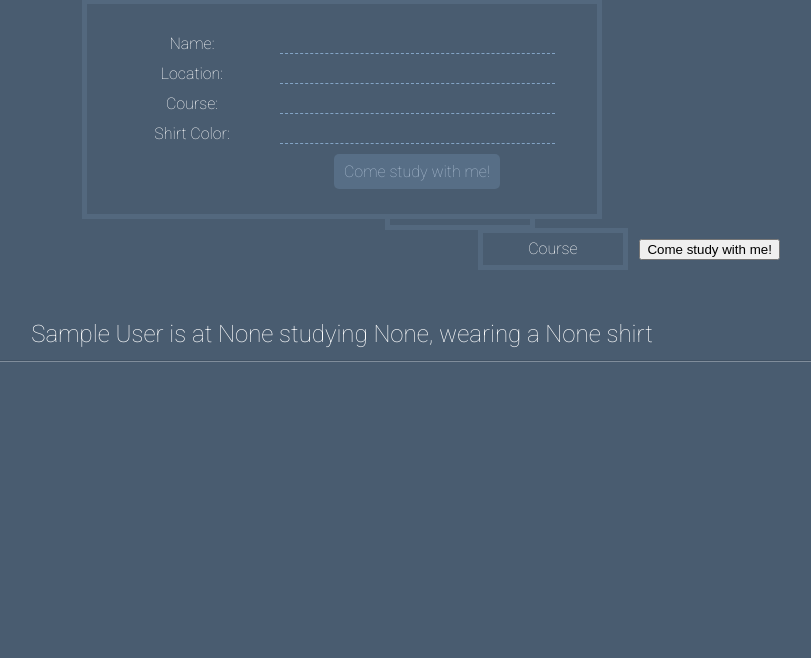
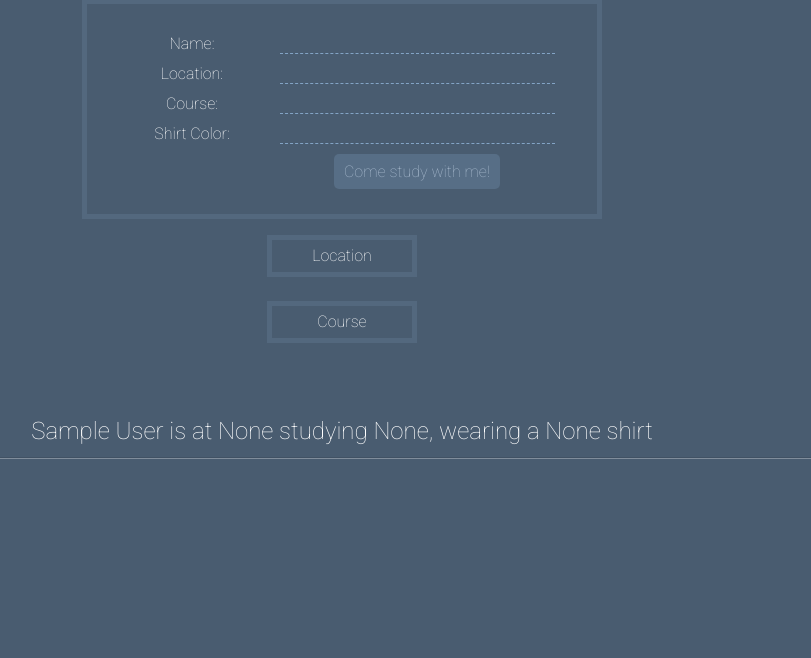
Before and after one commit to leonliang0395/StudyBuddy, a Flask app: page / in a window 1280 px wide; the page is wider, and only the part inside the window is pictured. Shown: the part 138-796 px from the top of that part, without its empty margins (298-1109 px from the left). Before the commit the page ends 500 px from the top of that part, so only its background shows below. Run offline with Flask 2, Linux system fonts and the light colour scheme; the visitor is signed in with stand-in values (Sample User, id 1); data comes from the database, SQL or seed files in the repository; both versions use the stored data as it was after the commit; some libraries are stand-ins or nearby versions.

Commit message:
filtering done

```diff
--- a/Ostrich/static/stylesheet.css
+++ b/Ostrich/static/stylesheet.css
@@ -1,6 +1,10 @@
 
 @font-face {
   font-family: 'Roboto', sans-serif;
+}
+
+form .dropdown {
+  width:25%;
 }
 
 body {
@@ -11,7 +15,7 @@ body {
   background: #495C70;
 }
 
-form {
+.form-style{
   float:left;
   padding-left:42%;
 }
@@ -58,6 +62,7 @@ hr{
 }
 
 #container {
+  display: inline-block;
   margin:auto;
   width: 75%;
   margin-left: auto;
@@ -67,14 +72,25 @@ hr{
 
 #dropdown{
 
-  display: inline-block;
+  display: inline;
   display: relative;
   margin-top: 15%;
+  width: 150px;
+  right: 50px;
   margin-right: auto;
   margin-left:auto;
 
 }
 
+#dropdown2 {
+  display: inline;
+  display: relative;
+  margin-top: 15%;
+  width: 150px;
+  right: 50px;
+  margin-right: auto;
+  margin-left:auto;
+}
 
 
 #feed {
--- a/Ostrich/templates/base.html
+++ b/Ostrich/templates/base.html
@@ -26,27 +26,26 @@
     </div>
 
     <div id="dropdown">
-    <form action="{{ url_for('filtered') }}" method="POST">
-    <select name="location">
+    <form class="dropdown" action="{{ url_for('filterLocation') }}" method="POST">
+    <select name="location" onchange="this.form.submit()">
       <option selected="selected">Location</option>
-      <option value="volvo">Volvo</option>
-      <option value="saab">Saab</option>
-      <option value="mercedes">Mercedes</option>
-      <option value="audi">Audi</option>
+      <option value="Volvo">Volvo</option>
+      <option value="Saab">Saab</option>
+      <option value="Mercedes">Mercedes</option>
+      <option value="Audi">Audi</option>
     </select>
+    </form>
     </div>
 
-    <div id="dropdown">
-    <select name ="course">
+    <div id="dropdown2">
+    <form class="dropdown" action="{{ url_for('filterCourse') }}" method="POST">
+    <select name ="course" onchange="this.form.submit()">
       <option selected="selected">Course</option>
-      <option value="volvo">Volvo</option>
-      <option value="saab">Saab</option>
-      <option value="mercedes">Mercedes</option>
-      <option value="audi">Audi</option>
+      <option value="Volvo">Volvo</option>
+      <option value="Saab">Saab</option>
+      <option value="Mercedes">Mercedes</option>
+      <option value="Audi">Audi</option>
     </select>
-    <label>
-        <span>&nbsp;</span><input type="submit" value="Come study with me!" />
-    </label>
     </form>
     </div>
 
--- a/Ostrich/views.py
+++ b/Ostrich/views.py
@@ -32,9 +32,14 @@ def logged_out():
     feed = models.User.query.all()
     return render_template("index.html", feed=feed, idNum=idNum)
 
-@app.route('/filtered', methods=["GET", "POST"])
-def filtered():
+@app.route('/filterLocation', methods=["GET", "POST"])
+def filterLocation():
     location = request.form['location']
+    filteredFeed = models.User.query.filter_by(location=location).all()
+    return render_template("index.html", feed=filteredFeed)
+
+@app.route('/filterCourse', methods=["GET", "POST"])
+def filterCourse():
     course = request.form['course']
-    filteredFeed = models.User.query.filter_by(and_(course=course, location=location)).all()
+    filteredFeed = models.User.query.filter_by(course=course).all()
     return render_template("index.html", feed=filteredFeed)
```
Also changed, not shown: app.db, 1 other file.
